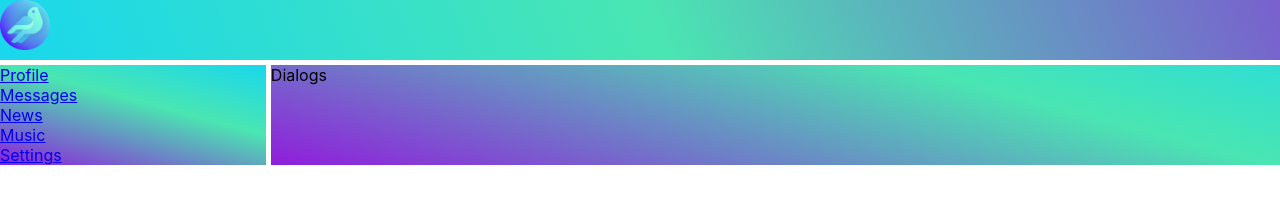
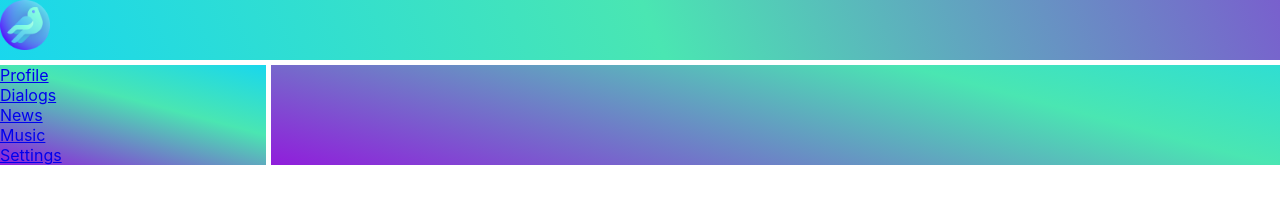
Before and after one commit to TonyKvint/learningreact, a React (Create React App) app: page / in a window 1280 px wide. Shown: the top 215 px of the page. Built offline with nearby package versions, Linux system fonts and the light colour scheme.

Commit message:
installed 'react-router-dom', reworked App.js file: reworked <Dialogs /> and <Profile /> components by adding <Route> stuff

```diff
--- a/package.json
+++ b/package.json
@@ -8,6 +8,7 @@
     "@testing-library/user-event": "^13.5.0",
     "react": "^17.0.2",
     "react-dom": "^17.0.2",
+    "react-router-dom": "^6.3.0",
     "react-scripts": "5.0.0",
     "web-vitals": "^2.1.4"
   },
--- a/src/App.js
+++ b/src/App.js
@@ -3,17 +3,22 @@
 import Nav from './components/Nav/Nav';
 import Profile from './components/Profile/Profile';
 import Dialogs from './components/Dialogs/Dialogs';
+import { BrowserRouter, Route, Routes } from 'react-router-dom';
 
-const App = () => {
+const App = (props) => {
   return (
-  <div className='app-wrapper'>
-    <Header />
-    <Nav />
-    <div className='app-wrapper-content'>
-      <Dialogs />
-      {/* <Profile /> */}
-    </div>
-  </div>);
+    <BrowserRouter>
+      <div className='app-wrapper'>
+        <Header />
+        <Nav />
+        <div className='app-wrapper-content'>
+          <Routes>
+            <Route path='/Dialogs' element={<Dialogs />} />
+            <Route path='/Profile' element={<Profile />} />
+          </Routes>
+        </div>
+      </div>
+    </BrowserRouter>);
 }
 
 export default App;
--- a/src/components/Nav/Nav.jsx
+++ b/src/components/Nav/Nav.jsx
@@ -7,7 +7,7 @@
         <a href="/Profile">Profile</a>
       </div>
       <div className={classes.item}>
-        <a href="/Dialogs">Messages</a>
+        <a href="/Dialogs">Dialogs</a>
       </div>
       <div className={classes.item}>
         <a href="/News">News</a>
```
Also changed, not shown: 1 other file (tests, documents, lock files or other folders).
